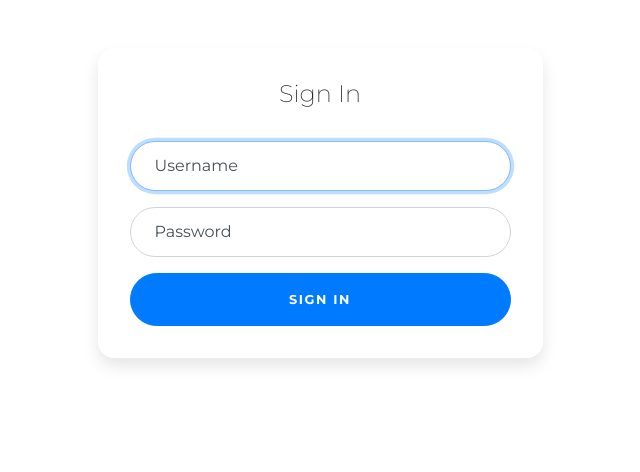
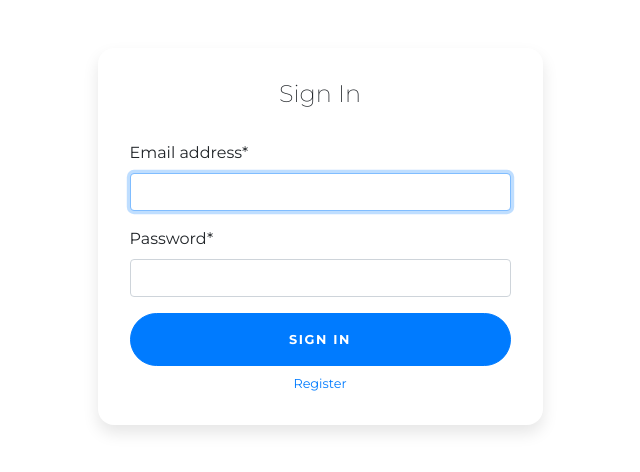
Before and after one commit to Calvin-T/Workout-Logger, a Django app: page /login/ in a window 1280 px wide. Shown: the top 472 px of the page, without its empty margins (320-960 px from the left). Run offline with Django 3.2, Linux system fonts and the light colour scheme; some libraries are stand-ins or nearby versions.

Commit message:
Login Page

```diff
--- a/workoutlogger/users/templates/users/login.html
+++ b/workoutlogger/users/templates/users/login.html
@@ -1,6 +1,7 @@
 <!-- This snippet uses Font Awesome 5 Free as a dependency. You can download it at fontawesome.io! -->
 
 <!DOCTYPE html>
+{% load crispy_forms_tags %}
 {% load static %}
 <html lang="en">
 
@@ -32,19 +33,17 @@
         <div class="card card-signin my-5">
           <div class="card-body">
             <h5 class="card-title text-center">Sign In</h5>
-            <form class="form-signin">
-              <div class="form-label-group">
-                <input type="email" id="inputUsername" class="form-control" placeholder="Email address" required autofocus>
-                <label for="inputEmail">Username</label>
-              </div>
 
-              <div class="form-label-group">
-                <input type="password" id="inputPassword" class="form-control" placeholder="Password" required>
-                <label for="inputPassword">Password</label>
-              </div>
+            <form class="form-signin" method="POST">
+              {% csrf_token %}
+
+              {{ form|crispy }}
 
               <button class="btn btn-lg btn-primary btn-block text-uppercase" type="submit">Sign in</button>
             </form>
+
+            <a class="d-block text-center mt-2 small" href="{% url 'register' %}">Register</a>
+
           </div>
         </div>
       </div>
--- a/workoutlogger/users/views.py
+++ b/workoutlogger/users/views.py
@@ -2,7 +2,9 @@ from django.shortcuts import render, redirect
 from django.contrib import messages
 from django.contrib.auth import authenticate, logout
 from django.contrib.auth import login as auth_login
+from django.contrib.auth.forms import AuthenticationForm
 from .forms import CustomUserCreationForm
+
 
 def register(request):
     if request.method == 'POST':
@@ -22,7 +24,26 @@ def register(request):
     return render(request, 'users/register.html', {'form': form})
 
 def login(request):
-    return render(request, 'users/login.html')
+
+    if request.method == 'POST':
+        form = AuthenticationForm(request, request.POST)
+        if form.is_valid():
+            email = form.cleaned_data.get('username')
+            password = form.cleaned_data.get('password')
+            user = authenticate(username = email,
+                                password = password)
+            if user is not None:
+                auth_login(request, user)
+                messages.info(request, f"You are now logged in as {email}")
+                return redirect('logger-dashboard')
+            else:
+                messages.error(request, "invalid username or password")
+        else:
+            messages.error(request, "invalid username or password")
+
+    form = AuthenticationForm()
+    return render(request, 'users/login.html', {'form': form})
+
 
 def logout_view(request):
     logout(request)
```
